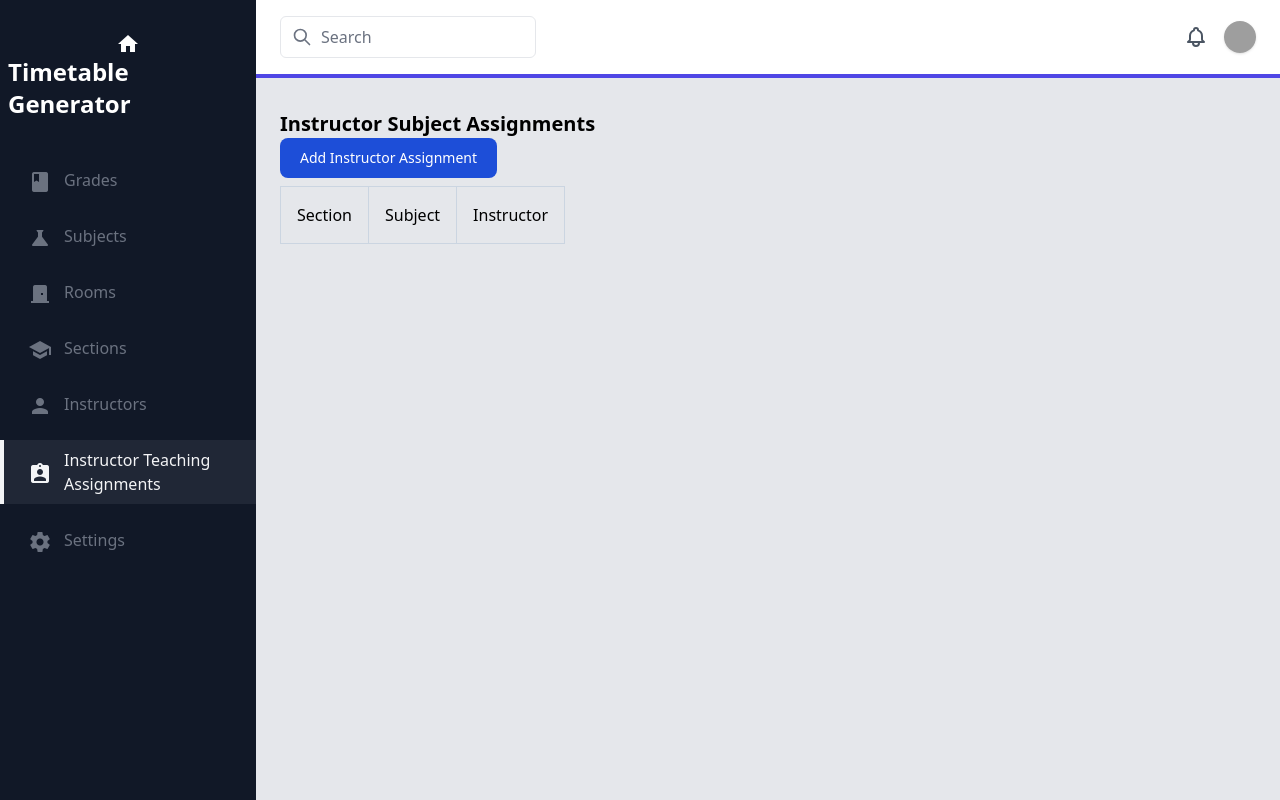
After one commit to nebiyuelias1/automated-timetable-generator, a Django app: page /instructor-assignments/ in a window 1280 px wide. The commit adds this page. Run offline with Django 3.2, Linux system fonts and the light colour scheme; data that the repository does not hold is empty; some libraries are stand-ins or nearby versions; grey boxes are pictures that could not be loaded.

Commit message:
Assign instructor to subject

```diff
--- a/theme/static/css/dist/styles.css
+++ b/theme/static/css/dist/styles.css
@@ -782,10 +782,6 @@ select {
   margin-top: 1.25rem;
 }
 
-.ml-2 {
-  margin-left: 0.5rem;
-}
-
 .block {
   display: block;
 }
@@ -862,10 +858,6 @@ select {
   flex: 0 1 auto;
 }
 
-.flex-auto {
-  flex: 1 1 auto;
-}
-
 .table-auto {
   table-layout: auto;
 }
@@ -888,16 +880,8 @@ select {
   transform: translate(var(--tw-translate-x), var(--tw-translate-y)) rotate(var(--tw-rotate)) skewX(var(--tw-skew-x)) skewY(var(--tw-skew-y)) scaleX(var(--tw-scale-x)) scaleY(var(--tw-scale-y));
 }
 
-.cursor-pointer {
-  cursor: pointer;
-}
-
 .list-disc {
   list-style-type: disc;
-}
-
-.flex-row-reverse {
-  flex-direction: row-reverse;
 }
 
 .flex-col {
@@ -1250,6 +1234,11 @@ select {
   color: rgb(185 28 28 / var(--tw-text-opacity));
 }
 
+.underline {
+  -webkit-text-decoration-line: underline;
+          text-decoration-line: underline;
+}
+
 .opacity-50 {
   opacity: 0.5;
 }
@@ -1302,6 +1291,10 @@ select {
   transition-timing-function: cubic-bezier(0, 0, 0.2, 1);
 }
 
+.visited\:text-purple-600:visited {
+  color: rgb(147 51 234 );
+}
+
 .hover\:bg-gray-600:hover {
   --tw-bg-opacity: 1;
   background-color: rgb(75 85 99 / var(--tw-bg-opacity));
@@ -1336,9 +1329,9 @@ select {
   color: rgb(255 255 255 / var(--tw-text-opacity));
 }
 
-.hover\:text-red-400:hover {
+.hover\:text-blue-800:hover {
   --tw-text-opacity: 1;
-  color: rgb(248 113 113 / var(--tw-text-opacity));
+  color: rgb(30 64 175 / var(--tw-text-opacity));
 }
 
 .hover\:underline:hover {
--- a/timetable/templates/timetable/base.html
+++ b/timetable/templates/timetable/base.html
@@ -71,6 +71,16 @@
               flex items-center px-6 py-2 mt-4 duration-200 border-l-4">
             <span class="w-5 h-5 material-icons"> person </span>
             <span class="mx-4">Instructors</span>
+          </a>
+
+          <a href="/instructor-assignments" class="{% if request.resolver_match.route|startswith:'instructor-assignments' %}
+              router-link-active router-link-exact-active bg-gray-600 bg-opacity-25 text-gray-100 border-gray-100
+              {% else %}
+              border-gray-900 text-gray-500 hover:bg-gray-600 hover:bg-opacity-25 hover:text-gray-100
+              {% endif %}
+              flex items-center px-6 py-2 mt-4 duration-200 border-l-4">
+            <span class="w-5 h-5 material-icons"> assignment_ind </span>
+            <span class="mx-4">Instructor Teaching Assignments</span>
           </a>
 
           <a href="/settings" class="{% if request.resolver_match.url_name == 'settings' %}
--- /dev/null
+++ b/timetable/templates/timetable/instructorassignment_list.html
@@ -0,0 +1,62 @@
+{% extends 'timetable/base.html' %}
+{% load assignedinstructor %}
+
+{% block main %}
+<h1 class="text-xl font-bold">Instructor Subject Assignments</h1>
+
+<button onclick="location.href = '/instructor-assignments/create'" type="button"
+    class="text-white bg-blue-700 hover:bg-blue-800 focus:ring-4 focus:ring-blue-300 font-medium rounded-lg text-sm px-5 py-2.5 text-center mr-2 mb-2 dark:bg-blue-600 dark:hover:bg-blue-700 dark:focus:ring-blue-800">
+    Add Instructor Assignment
+</button>
+
+<table class="border-collapse border border-slate-400 table-auto">
+    <thead>
+        <tr>
+            <th class="border border-slate-300 font-medium p-4">Section</th>
+            <th class="border border-slate-300 font-medium p-4">Subject</th>
+            <th class="border border-slate-300 font-medium p-4">Instructor</th>
+            <!-- <th class="border border-slate-300 font-medium p-4"> </th> -->
+        </tr>
+    </thead>
+    <tbody>
+        {% for section in sections %}
+
+        {% for subject in section.grade.subjects.all %}
+        <tr>
+            <td class="border border-slate-300 p-4">{{section}}</td>
+            <td class="border border-slate-300 p-4">{{subject.name}}</td>
+            <td class="border border-slate-300 p-4">
+                {% with instructor_assignment=subject.instructors|assignedinstructor:section %}
+                {% if instructor_assignment %}
+                {{instructor_assignment.instructor}} (<a href="{% url 'instructor-assignments-edit' instructor_assignment.id %}" class="underline text-blue-600 hover:text-blue-800 visited:text-purple-600">Change</a>)
+                {% else %}
+                <a class="underline text-blue-600 hover:text-blue-800 visited:text-purple-600"
+                    href="{% url 'instructor-assignments-create'%}?section_id={{section.id}}&subject_id={{subject.id}}">Assign</a>
+                {% endif %}
+                {% endwith %}
+
+            </td>
+        </tr>
+        {% endfor %}
+        <!-- <tr>
+            <td class="border border-slate-300 p-4">{{subject.name}}</td>
+            <td class="border border-slate-300 p-4">{{subject.grade}}</td>
+            <td class="border border-slate-300 p-4">
+                <ul>
+                    {% for ins in subject.instructors.all %}
+                    <li>{{ins}}</li>
+                    {% endfor %}
+                </ul>
+            </td>
+            <td class="border border-slate-300 p-4">
+                <a class="text-blue-600 hover:underline" href="/subjects/edit/{{subject.pk}}">Edit</a>
+            </td>
+            <td class="border border-slate-300 p-4">
+                <a class="text-red-600 hover:underline" href="/subjects/delete/{{subject.pk}}">Delete</a>
+            </td>
+        </tr> -->
+        {% endfor %}
+    </tbody>
+</table>
+
+{% endblock main %}
--- a/timetable/urls.py
+++ b/timetable/urls.py
@@ -1,8 +1,8 @@
 from unicodedata import name
 from django.urls import path
-from timetable.views import (GradeCreateView, GradeDeleteView, GradeListView, GradeUpdateView, ScheduleListView, SubjectCreateView, SubjectDeleteView, SubjectListView, SubjectUpdateView,
+from timetable.views import (GradeCreateView, GradeDeleteView, GradeListView, GradeUpdateView, InstructorAssignmentCreateView, InstructorAssignmentUpdateView, ScheduleListView, SubjectCreateView, SubjectDeleteView, SubjectListView, SubjectUpdateView,
                              InstructorCreateView, InstructorDeleteView, InstructorListView, InstructorUpdateView, RoomCreateView, RoomDeleteView, RoomListView,
-                             RoomUpdateView, SectionCreateView, SectionDeleteView, SectionListView, SectionUpdateView, display_schedule, edit_setting, generate_schedule, index, settings, subjects_in_grade)
+                             RoomUpdateView, SectionCreateView, SectionDeleteView, SectionListView, SectionUpdateView, display_schedule, edit_setting, generate_schedule, index, instructor_assignment_list_view, settings, subjects_in_grade)
 
 
 urlpatterns = [
@@ -47,5 +47,9 @@ urlpatterns = [
 
     path('schedules/generate/', generate_schedule, name='generate-schedule'),
     path('schedules/view/', ScheduleListView.as_view(), name='schedules'),
-    path('schedules/display/<uuid:pk>/', display_schedule, name='display-schedule')
+    path('schedules/display/<uuid:pk>/', display_schedule, name='display-schedule'),
+
+    path('instructor-assignments/', instructor_assignment_list_view, name='instructor-assignments'),
+    path('instructor-assignments/create/', InstructorAssignmentCreateView.as_view(), name='instructor-assignments-create'),
+    path('instructor-assignments/edit/<uuid:pk>/', InstructorAssignmentUpdateView.as_view(), name='instructor-assignments-edit'),
 ]
--- a/timetable/views.py
+++ b/timetable/views.py
@@ -1,21 +1,26 @@
 from datetime import datetime, timedelta
-from typing import List
+from typing import Any, Dict, List
 from django.forms import ValidationError, formset_factory
-from django.db.models import Count, Q
+from django.db.models import Count, F, Q
 from django.shortcuts import get_object_or_404, redirect, render
 from django.urls import reverse, reverse_lazy
 from django.views.generic.edit import DeleteView, CreateView, UpdateView
 from django.views.generic import ListView
-from timetable.forms import BreakForm, GradeForm, InstructorForm, SectionForm, SettingForm, SubjectForm
+from timetable.forms import BreakForm, GradeForm, InstructorAssignmentForm, InstructorForm, SectionForm, SettingForm, SubjectForm
 
-from timetable.models import Grade, Schedule, ScheduleEntry, Setting, Subject, Instructor, Room, Section, Break
+from timetable.models import Grade, InstructorAssignment, Schedule, ScheduleEntry, Setting, Subject, Instructor, Room, Section, Break
 from timetable.utils import auto_generate_schedule, get_duration_in_seconds
 
 # Create your views here.
 
 
 def index(request):
-    has_unassigned_instructors = Subject.objects.annotate(instructor_count=Count('instructors')).filter(Q(instructor_count=0)).exists()
+    setting = Setting.objects.first()
+    period_length = setting.period_length if setting else 0
+    period_length = period_length / 60
+
+    has_unassigned_instructors = Subject.objects.annotate(
+        instructor_count=Count('instructors')).filter(Q(instructor_count=0)).exists()
     disable_generate_button = has_unassigned_instructors
 
     context = {
@@ -172,16 +177,20 @@ def _get_periods(setting: Setting):
 
     period_length_in_minutes = setting.period_length.total_seconds() / 60
 
-    start_time_datetime = datetime(2022, 4, 11, setting.start_time.hour, setting.start_time.minute)
+    start_time_datetime = datetime(
+        2022, 4, 11, setting.start_time.hour, setting.start_time.minute)
 
     for i in range(setting.before_lunch_period_count):
-        start_time = start_time_datetime + timedelta(minutes=period_length_in_minutes * i)
+        start_time = start_time_datetime + \
+            timedelta(minutes=period_length_in_minutes * i)
         end_time = start_time + timedelta(minutes=period_length_in_minutes)
         periods.append([start_time, end_time])
 
-    start_time_datetime = datetime(2022, 4, 11, setting.lunch_end_time.hour, setting.lunch_end_time.minute)
+    start_time_datetime = datetime(
+        2022, 4, 11, setting.lunch_end_time.hour, setting.lunch_end_time.minute)
     for i in range(setting.after_lunch_period_count):
-        start_time = start_time_datetime + timedelta(minutes=period_length_in_minutes * i)
+        start_time = start_time_datetime + \
+            timedelta(minutes=period_length_in_minutes * i)
         end_time = start_time + timedelta(minutes=period_length_in_minutes)
         periods.append([start_time, end_time])
 
@@ -346,3 +355,39 @@ class InstructorUpdateView(UpdateView):
 
     def get_success_url(self):
         return reverse('instructors')
+
+
+def instructor_assignment_list_view(request):
+    context = {
+        'sections': Section.objects.all()
+    }
+
+    return render(request, 'timetable/instructorassignment_list.html', context=context)
+
+class InstructorAssignmentCreateView(CreateView):
+    model = InstructorAssignment
+    form_class = InstructorAssignmentForm
+
+    def get_success_url(self):
+        return reverse('instructor-assignments')
+
+    def get_initial(self) -> Dict[str, Any]:
+        initial = super().get_initial()
+
+        section_id = self.request.GET.get('section_id')
+        subject_id = self.request.GET.get('subject_id')
+        section = get_object_or_404(Section, pk=section_id)
+        subject = get_object_or_404(Subject, pk=subject_id)
+
+        initial['subject'] = subject
+        initial['section'] = section
+
+        return initial
+
+
+class InstructorAssignmentUpdateView(UpdateView):
+    model = InstructorAssignment
+    form_class = InstructorAssignmentForm
+
+    def get_success_url(self):
+        return reverse('instructor-assignments')
```
Also changed, not shown: timetable/forms.py (+12 -5 lines), timetable/models.py (+27 -14 lines), timetable/templates/timetable/instructorassignment_form.html (added, +9 -0 lines), timetable/templatetags/assignedinstructor.py (added, +8 -0 lines), timetable/migrations/0002_remove_instructor_subjects_instructorassignment.py (added).
